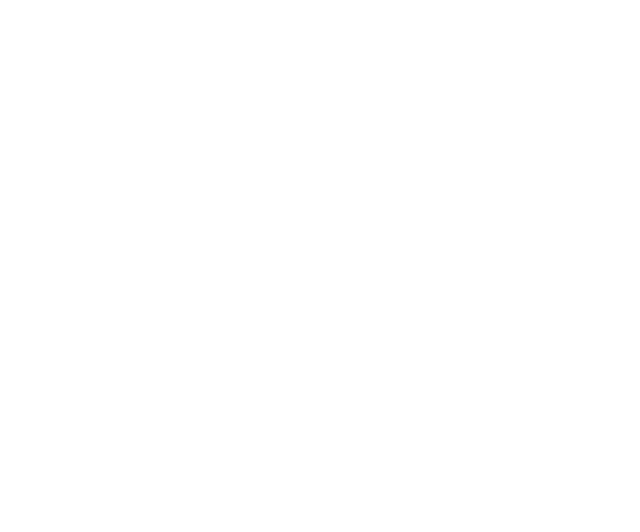
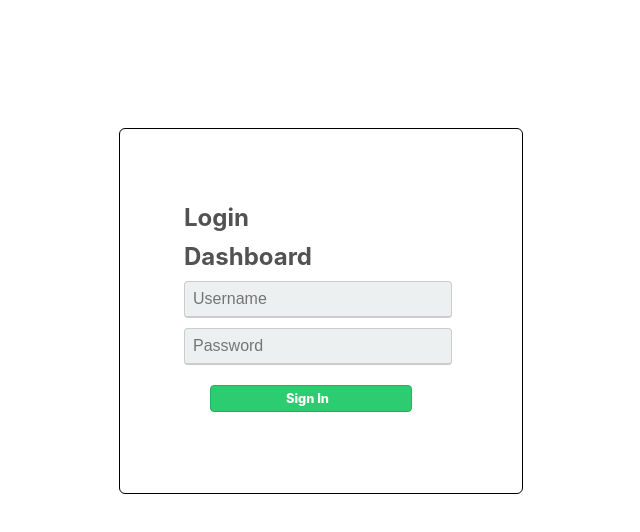
Before and after one commit to sandesb/React, a React (Create React App) app in the folder my-react-app/: page /pages/Login in a window 1280 px wide. Before the commit this address had no page. Shown: the top 532 px of the page, without its empty margins (329-969 px from the left). Built offline with nearby package versions, Linux system fonts and the light colour scheme.

Commit message:
login new

```diff
--- a/my-react-app/src/App.css
+++ b/my-react-app/src/App.css
@@ -128,7 +128,9 @@
   margin: 0;
   padding: 0;
 }
-
+.danger{
+  color: red;
+}
 .sidebar-nav li {
   margin: 20px;
   margin-bottom: 2px;
@@ -654,3 +656,90 @@
     transform: rotate(1800deg);
   }
 }
+
+
+
+p{
+  font-size:12px;
+  text-decoration: none;
+  color:#ffffff;
+}
+
+h1{
+  font-size:1.5em;
+  color:#525252;
+}
+
+.box{
+  background:white;
+  width:300px;
+  border-radius:6px;
+  margin: 10% 35%;
+  padding-left: 5%;
+  padding-top: 5%;
+  padding-bottom: 10%;
+  padding-right:3%;
+
+
+
+  border: 1px solid black;
+}
+
+.email{
+  background:#ecf0f1;
+  border: #ccc 1px solid;
+  border-bottom: #ccc 2px solid;
+  padding: 8px;
+  width:250px;
+  color:#AAAAAA;
+  margin-top:10px;
+  font-size:1em;
+  border-radius:4px;
+}
+
+.password{
+  border-radius:4px;
+  background:#ecf0f1;
+  border: #ccc 1px solid;
+  padding: 8px;
+  width:250px;
+  font-size:1em;
+}
+
+.btn-l{
+  background:#2ecc71;
+  width:125px;
+  padding-left: 25%;
+  padding-top:5px;
+  padding-bottom:5px;
+  color:white;
+  border-radius:4px;
+  border: #27ae60 1px solid;
+  margin-top:20px;
+  margin-bottom:20px;
+  float:left;
+  margin-left:26px;
+  font-weight:800;
+  font-size:0.8em;
+}
+
+
+
+#btn2{
+  float:right;
+  background:#3498db;
+  width:125px;  padding-top:5px;
+  padding-bottom:5px;
+  color:white;
+  border-radius:4px;
+  border: #2980b9 1px solid;
+  margin-top:20px;
+  margin-bottom:20px;
+  margin-left:10px;
+  font-weight:800;
+  font-size:0.8em;
+}
+
+#btn2:hover{
+background:#3594D2;
+}
--- a/my-react-app/src/App.js
+++ b/my-react-app/src/App.js
@@ -6,8 +6,8 @@
 import AddUser from './pages/UserManagement/AddUser'
 import Contact from './pages/Contact';
 import Randomizer from './pages/Randomizer';
-
-import Faq from './pages/Faq';
+import Login from './pages/Login';
+// import Faq from './pages/Faq';
 import Detail from './pages/UserManagement/Detail';
 
 function App() {
@@ -20,11 +20,11 @@
           <Route path="/pages/AddUser" element={<AddUser/> } />
           <Route path="/pages/UserManagement/Detail/:id/:username" element={<Detail/> } />
 
-          <Route path="/pages/Faq" element={<Faq/> } />
+          {/* <Route path="/pages/Faq" element={<Faq/> } /> */}
           <Route path="/pages/Contact" element={<Contact/> } />
           <Route path="/pages/Randomizer" element={<Randomizer/> } />
-
         </Route>
+        <Route path="/pages/Login" element={<Login/> } />
       </Routes>
     </BrowserRouter>
     </div>
--- /dev/null
+++ b/my-react-app/src/components/ViPassInput.js
@@ -0,0 +1,16 @@
+const ViPassInput = (props) => {
+    return (
+       <div>
+             <input
+               type="password"
+               onChange={props.handleInputChange}
+               name={props.name}
+               value={props.value}
+               {...props} />
+               { props.isSubmitted &&  props.value === '' &&
+               <span class="danger"> Password is required</span>
+               }
+           </div>
+    );
+   }
+   export default ViPassInput;
--- /dev/null
+++ b/my-react-app/src/components/ViTable.js
@@ -0,0 +1,86 @@
+import { Link } from "react-router-dom";
+const ViTable = (props) => {
+    return(
+        <table>
+        <tr>
+            {
+                props.header &&
+                props.header.length > 0 &&
+                props.header.map((user,index) => {
+                   return(
+                    <th key={index}>{user.name}</th>
+                   )
+                })
+            }
+
+          {props.actions && props.actions.length>0 && <th>Action</th>}
+        </tr>
+
+        { props.data && props.data.length > 0 &&
+              props.data.map((user, index) => {
+                return (
+                  <tr key={index}>
+                    {/* body starts */}
+                    { props.header.map((header, index) => {
+                      return (
+                        <td key={index}>{user[header.key]}</td>
+                      )
+                    })}
+                    {/* body ends */}
+
+                    {/* action starts */}
+                    { props?.actions && props.actions.length > 0 &&
+                      <td>
+                        {
+                          props.actions.map((action, index) => {
+                            return (
+                                <Link to={`${action.link}/${user.id}`} className={action.className} key={index}>{action.name}</Link>
+                            )
+                          })
+                        }
+                      </td>
+                    }
+                    {/* action ends */}
+                  </tr>
+                )
+              })
+            }
+
+        {/* {props.users.length>0 &&
+            props.users.map((user,index)=>{
+                return(
+                    <tr key={index}>
+                    <td>{user.username}</td>
+                    <td>{user.email}</td>
+                    <td>{user.age}</td>
+                    <td>{user.city}</td>
+                    <td>
+            <Link to={`/pages/UserManagement/Detail/${user.id}/${user.username}`}> Detail </Link>
+
+            <Link to={`/pages/AddUser/edit/${user.id}`}> Edit </Link>
+
+            <Link className="red" to={`/pages/AddUser/delete/${user.id}`}>
+            Delete
+            </Link>
+
+
+                    </td>
+                    </tr>
+
+                )
+            })
+
+
+
+} */}
+{props.data && props.data.length === 0 &&
+          <tr>
+            <td colSpan={4}>No records found</td>
+          </tr>
+          }
+
+        </table>
+    )
+}
+
+export default ViTable;
--- /dev/null
+++ b/my-react-app/src/components/ViTextInput.js
@@ -0,0 +1,17 @@
+const ViTextInput = (props) => {
+ return (
+    <div>
+          <input
+            type="text"
+            onChange={props.handleInputChange}
+            name={props.name}
+            value={props.value}
+            {...props} />
+            { props.isSubmitted &&  props.value === '' &&
+            <span class="danger"> Username is required</span>
+            }
+        </div>
+
+ );
+}
+export default ViTextInput;
--- a/my-react-app/src/pages/Faq.js
+++ b/my-react-app/src/pages/Faq.js
@@ -47,6 +47,7 @@
         setHour(0);
         setMinute(0);
         setSecond(0);
+
     }
 
     function returnData(input) {
--- /dev/null
+++ b/my-react-app/src/pages/Login.js
@@ -0,0 +1,73 @@
+import {Link} from "react-router-dom";
+import { useState } from "react";
+import { useNavigate } from "react-router-dom";
+import ViPassInput from "../components/ViPassInput";
+import ViTextInput from "../components/ViTextInput";
+
+const Login = () => {
+
+    const navigate = useNavigate();
+    const [email, setEmail] = useState('');
+    const [password, setPassword] = useState('');
+
+    const handleInputChange = (event) => {
+      if(event.target.name === 'email') {
+        setEmail(event.target.value);
+      }
+      if(event.target.name === 'password') {
+        setPassword(event.target.value);
+      }
+    }
+    const doLogin = (e) => {
+      let isLogin = false;
+      if(email === "admin" && password === "admin") {
+        isLogin = true;
+      }
+
+      if(isLogin) {
+        navigate('/Pages/UserManagement');
+      } else {
+        alert('Login failed');
+      }
+    }
+
+    return(
+        <div>
+            <div class="box">
+            <h1>Login</h1>
+
+            <form method="post" action="index.html">
+
+<h1>Dashboard</h1>
+
+{/* <input type="email" name="email" value="email" onblur="field_blur(this, 'email');"  /> */}
+<ViTextInput
+        title="Email"
+        name="email"
+        placeholder="Username"
+        class="email"
+        handleInputChange={handleInputChange}
+        value={email} />
+
+
+<ViPassInput
+        title="Password"
+        name="password"
+        placeholder="Password"
+
+        handleInputChange={handleInputChange}
+        class="email"
+        value={password} />
+{/* <Link to="/pages/UserManagement"> */}
+<div class="btn-l" onClick={doLogin}>Sign In</div>
+            {/* </Link> */}
+
+
+
+</form>
+</div>
+        </div>
+    )
+}
+
+export default Login;
--- a/my-react-app/src/pages/UserManagement/AddUser.js
+++ b/my-react-app/src/pages/UserManagement/AddUser.js
@@ -1,85 +1,112 @@
 import { useState } from "react";
 import { useNavigate } from "react-router-dom";
+import ViTextInput from "../../components/ViTextInput";
+import ViPassInput from "../../components/ViPassInput";
+
+
 const AddUser = () => {
   const navigate = useNavigate();
-    // const [username, setUsername] = useState('');
-    // const [email, setEmail] = useState('');
-    // const [age, setAge] = useState('');
-    // const [city, setCity] = useState('');
+    const [isSubmitted, setIsSubmitted] = useState(false);
 
     const [user, setUser] = useState(
       {
         username: "",
+        password: "",
         email:"",
         age:"",
         city: "",
       })
 
+      const [errorMsg, setErrMsg] = useState({
+        username: "",
+        password: "",
+        email: "",
+        age: "",
+        city: "",
+      });
+
+      const validateForm = () => {
+        return (
+          user.username === '' ? false :
+          user.password === '' ? false :
+          user.email === '' ? false :
+          user.age === '' ? false :
+          user.city === '' ? false : true
+        );
+      };
 
     const handleInputChange = (event) => {
       setUser({...user, [event.target.name]: event.target.value})
     }
 
-    // const handleUsernameChange = (event) => {
-    //   setUser({...user, username:event.target.value });
-    // }
+    const saveForm = () => {
+      setIsSubmitted(true);
+      console.log('User:', user);
+      if(validateForm()){
+        navigate('/pages/UserManagement');
 
-    // const handleEmailChange = (event) => {
-    //     setEmail({...user, email:event.target.value});
-    //   }
-
-    //   const handleAgeChange = (event) => {
-    //     setAge({...user, age:event.target.value});
-    //   }
-
-    //   const handleCityChange = (event) => {
-    //     setCity({...user, city:event.target.value});
-    //   }
-
-    const saveForm = () => {
-      console.log('User:', user);
-      navigate('/user-management');
-      // navigate('/Pages/UserManagement');
+      }
     }
 
 
     return (
       <div>
         <h1>Add User</h1>
-        <div>
-          <input
-            type="text"
-            onChange={handleInputChange}
-            placeholder="username"
-          name="username"
-            value={user.username} />
-        </div>
+       <ViTextInput
+       title="username"
+       name="username"
+       value={user.username}
+       handleInputChange={handleInputChange}
+       isSubmitted={isSubmitted}
+       errMessage={errorMsg.username}/>
+
+       <div>
+       <ViPassInput
+       title="password"
+       name="password"
+       value={user.password}
+       handleInputChange={handleInputChange}
+       isSubmitted={isSubmitted}
+       errMessage={errorMsg.password}/>
+       </div>
+
         <div>
           <input type="text"
-            onChange={handleInputChange}
-            placeholder="email"
+          onChange={handleInputChange}
+          placeholder="email"
           name="email"
-
           value={user.email}
           />
+            {isSubmitted &&  user.email === '' &&
+            <span class="danger"> Email is required</span>
+            }
+
         </div>
         <div>
           <input type="text"
             onChange={handleInputChange}
             placeholder="age"
             name="age"
-
+            required
           value={user.age}
           />
+  { isSubmitted &&  user.age === '' &&
+            <span class="danger"> Age is required</span>
+            }
+
         </div>
         <div>
           <input type="text"
             onChange={handleInputChange}
             placeholder="city"
             name="city"
-
+            required
           value={user.city}
           />
+     { isSubmitted &&  user.city === '' &&
+            <span class="danger"> City is required</span>
+            }
+
         </div>
         <button class="btn-margin"onClick={saveForm}>Save</button>
 
--- a/my-react-app/src/pages/UserManagement/Detail.js
+++ b/my-react-app/src/pages/UserManagement/Detail.js
@@ -58,7 +58,6 @@
             <div>Age: {user.age}</div>
             <div>City: {user.city}</div>
             <div>Email: {user.email}</div>
-
         </div>
         );
     };
--- a/my-react-app/src/pages/UserManagement/UserManagement.js
+++ b/my-react-app/src/pages/UserManagement/UserManagement.js
@@ -1,10 +1,26 @@
 import { useEffect, useState } from "react";
 import {Link} from "react-router-dom";
-
-
+import ViTable from "../../components/ViTable";
 
 const UserManagement = () => {
-
+    const header = [
+        {
+            key: "username",
+            name: "Username",
+        },
+        {
+            key: "email",
+            name: "Email",
+        },
+        {
+            key: "age",
+            name: "Age",
+        },
+        {
+            key: "city",
+            name: "City",
+        }
+    ]
     const data = [
         {
             id: 1,
@@ -49,16 +65,69 @@
         <h1>User Management</h1>
         <Link to="/pages/AddUser">
             Add
+            </Link><br></br>
+            <Link to="/pages/Login">
+            Login
             </Link>
 
-        <table>
+        <ViTable
+        data={users}
+        header={header}
+        actions={[
+            {
+              name: "Detail",
+              link: "/UserManagement/detail",
+              className: "btn btn-default"
+            },
+            {
+              name: "Edit",
+              link: "/UserManagement/edit",
+              className: "btn"
+            },
+            {
+              name: "Delete",
+              link: "/UserManagement/delete",
+              className: "btn btn-danger"
+            }
+          ]}
+
+        />
+
+        <ViTable
+
+        header={[
+            {
+            "key": "name",
+            "name": "Name",
+            },
+            {
+            "key": "branch",
+            "name": "Branch"
+            }
+        ]}
+        data={[
+            {
+              "name": "Everest",
+              "branch": "Baneshwor"
+            },
+            {
+              "name": "Sanima",
+              "branch": "Bouddha"
+            },
+            {
+              "name": "Siddhartha",
+              "branch": "Patan"
+            }
+          ]}
+
+          />
+        {/* <table>
         <tr>
           <th class="text-left">Username</th>
           <th class="text-left">Email</th>
           <th>Age</th>
           <th>City</th>
           <th>Action</th>
-
         </tr>
 
         {users.length>0 &&
@@ -95,7 +164,7 @@
     <td colSpan={5}>No Records Found.</td></tr>
 }
 
-        </table>
+        </table> */}
 
         </div>
         );
```
